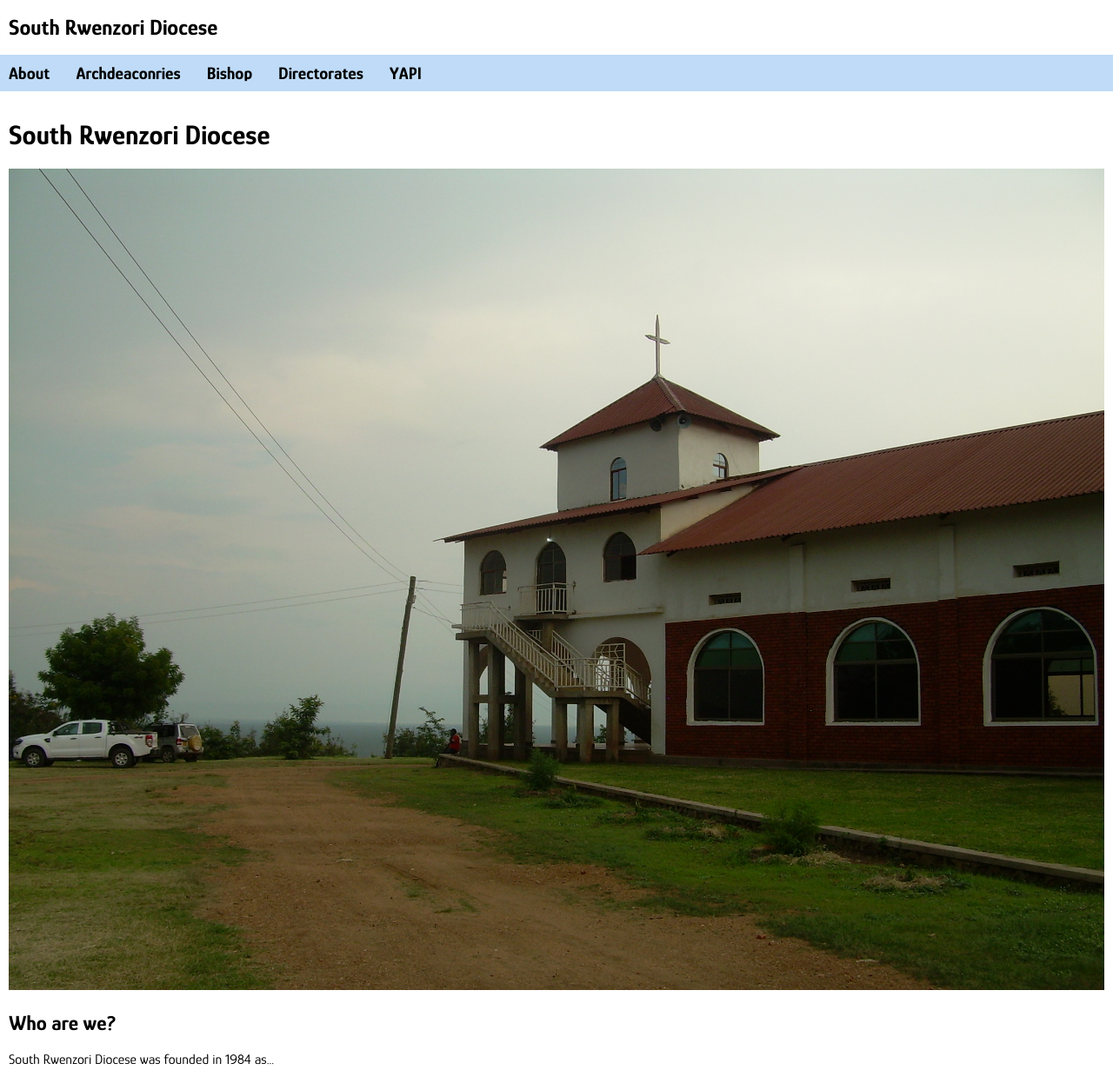
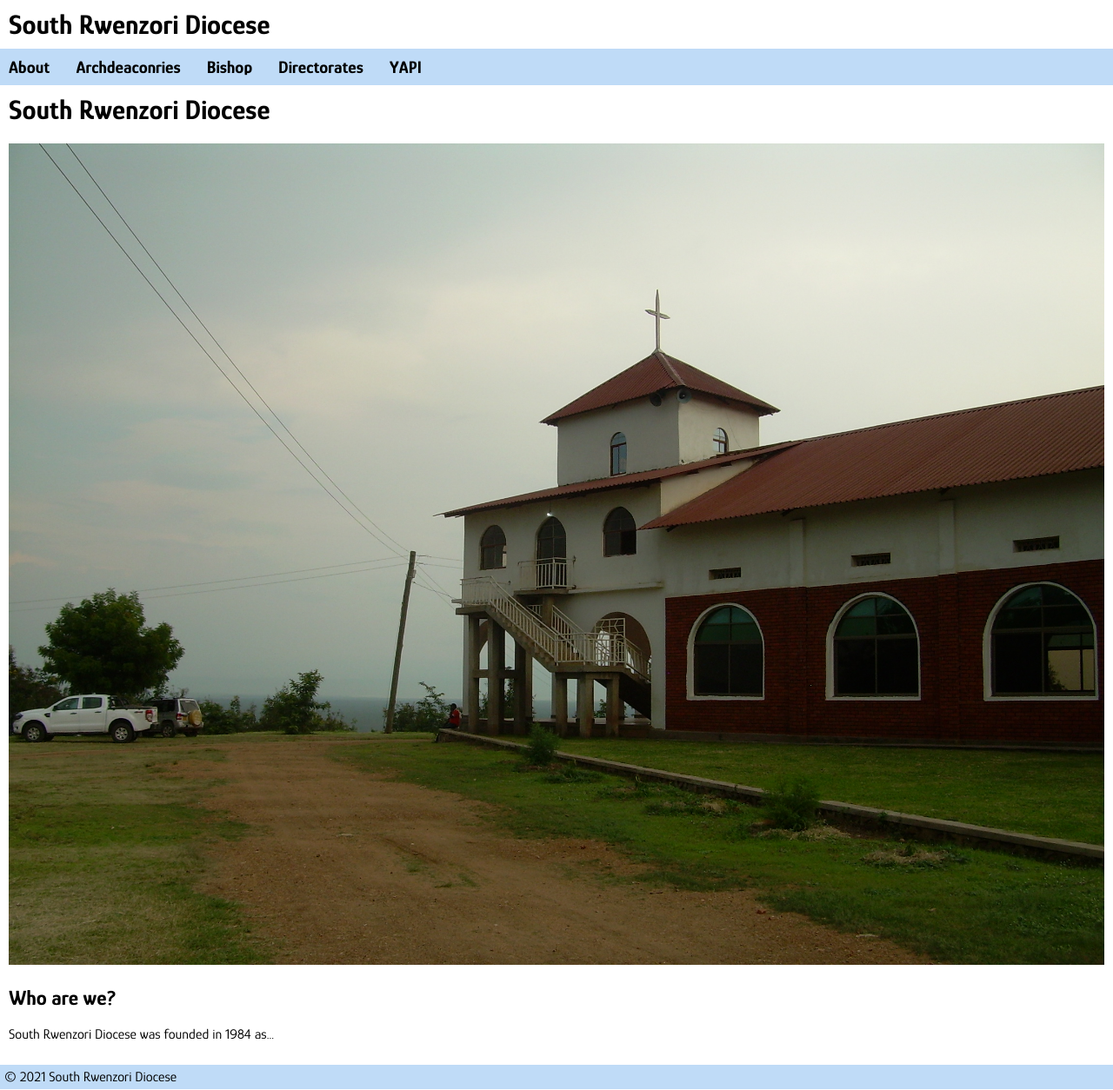
Before and after one commit to BenRStutzman/south-rwenzori-diocese-website, a PHP site: page / in a window 1280 px wide. Shown: the whole page at 87% size. Run offline with PHP 8.4, Linux system fonts and the light colour scheme.

Commit message:
add footer

```diff
--- a/about/index.php
+++ b/about/index.php
@@ -4,11 +4,11 @@
     <?php
         $page_name = "About";
         include "{$_SERVER['DOCUMENT_ROOT']}/shared/_title.php";
-        include "{$_SERVER['DOCUMENT_ROOT']}/shared/_imports.html";
+        include "{$_SERVER['DOCUMENT_ROOT']}/shared/_imports.php";
     ?>
 </head>
 <body>
-    <?php include "{$_SERVER['DOCUMENT_ROOT']}/shared/_header.html"; ?>
+    <?php include "{$_SERVER['DOCUMENT_ROOT']}/shared/_header.php"; ?>
     <main>
         <h1>Welcome to South Rwenzori Diocese!</h1>
         <section>
@@ -36,5 +36,6 @@
             </ul>
         </section>
     </main>
+    <?php include "{$_SERVER['DOCUMENT_ROOT']}/shared/_footer.php"; ?>
 </body>
 </html>
--- a/archdeaconries/index.php
+++ b/archdeaconries/index.php
@@ -4,11 +4,11 @@
     <?php
         $page_name = "Archdeaconries";
         include "{$_SERVER['DOCUMENT_ROOT']}/shared/_title.php";
-        include "{$_SERVER['DOCUMENT_ROOT']}/shared/_imports.html";
+        include "{$_SERVER['DOCUMENT_ROOT']}/shared/_imports.php";
     ?>
 </head>
 <body>
-    <?php include "{$_SERVER['DOCUMENT_ROOT']}/shared/_header.html"; ?>
+    <?php include "{$_SERVER['DOCUMENT_ROOT']}/shared/_header.php"; ?>
     <main>
         <h1>Archdeaconries</h1>
         <section>
@@ -67,5 +67,6 @@
             </ol>
         </section>
     </main>
+    <?php include "{$_SERVER['DOCUMENT_ROOT']}/shared/_footer.php"; ?>
 </body>
 </html>
--- a/bishop/index.php
+++ b/bishop/index.php
@@ -4,15 +4,16 @@
     <?php
         $page_name = "Bishop";
         include "{$_SERVER['DOCUMENT_ROOT']}/shared/_title.php";
-        include "{$_SERVER['DOCUMENT_ROOT']}/shared/_imports.html";
+        include "{$_SERVER['DOCUMENT_ROOT']}/shared/_imports.php";
     ?>
 </head>
 <body>
-    <?php include "{$_SERVER['DOCUMENT_ROOT']}/shared/_header.html"; ?>
+    <?php include "{$_SERVER['DOCUMENT_ROOT']}/shared/_header.php"; ?>
     <main>
         <h1>Meet our Bishop</h1>
         <section>
         </section>
     </main>
+    <?php include "{$_SERVER['DOCUMENT_ROOT']}/shared/_footer.php"; ?>
 </body>
 </html>
--- a/css/site.css
+++ b/css/site.css
@@ -16,6 +16,34 @@ html {
 
 body {
     margin: 0;
+    min-height: 100vh;
+    position: relative;
+    padding-bottom: 28px;
+}
+
+footer {
+    padding: 5px;
+    width: 100%;
+    position: absolute;
+    bottom: 0;
+}
+
+footer, nav {
+    background-color: #BFDBF7;
+}
+
+header h1 {
+    margin: 0 10px 10px;
+    padding-top: 10px;
+}
+
+header a {
+    text-decoration: none;
+    color: black;
+}
+
+nav a {
+    padding: 10px;
 }
 
 .main-img {
@@ -26,23 +54,16 @@ main {
     padding: 10px;
 }
 
+main h1 {
+    margin-top: 0;
+}
+
 nav {
-    background-color: #BFDBF7;
     display: flex;
     gap: 10px;
-}
-
-header a {
-    text-decoration: none;
-    color: black;
-    padding: 10px;
 }
 
 nav a {
     font-weight: bold;
     font-size: 1.25em;
 }
-
-header h1 {
-    font-size: 1.6em;
-}
--- a/directorates/index.php
+++ b/directorates/index.php
@@ -4,15 +4,16 @@
     <?php
         $page_name = "Directorates";
         include "{$_SERVER['DOCUMENT_ROOT']}/shared/_title.php";
-        include "{$_SERVER['DOCUMENT_ROOT']}/shared/_imports.html";
+        include "{$_SERVER['DOCUMENT_ROOT']}/shared/_imports.php";
     ?>
 </head>
 <body>
-    <?php include "{$_SERVER['DOCUMENT_ROOT']}/shared/_header.html"; ?>
+    <?php include "{$_SERVER['DOCUMENT_ROOT']}/shared/_header.php"; ?>
     <main>
         <h1>Directorates</h1>
         <section>
         </section>
     </main>
+    <?php include "{$_SERVER['DOCUMENT_ROOT']}/shared/_footer.php"; ?>
 </body>
 </html>
--- a/index.php
+++ b/index.php
@@ -4,11 +4,11 @@
     <?php
         $page_name = "Home";
         include "{$_SERVER['DOCUMENT_ROOT']}/shared/_title.php";
-        include "{$_SERVER['DOCUMENT_ROOT']}/shared/_imports.html";
+        include "{$_SERVER['DOCUMENT_ROOT']}/shared/_imports.php";
     ?>
 </head>
 <body>
-    <?php include "{$_SERVER['DOCUMENT_ROOT']}/shared/_header.html"; ?>
+    <?php include "{$_SERVER['DOCUMENT_ROOT']}/shared/_header.php"; ?>
     <main>
         <h1>South Rwenzori Diocese</h1>
         <img class="main-img" src="img/StPaulsCathedral.JPG" alt="St. Paul's Cathedral" />
@@ -17,7 +17,6 @@
             <p>South Rwenzori Diocese was founded in 1984 as...</p>
         </section>
     </main>
-    <footer>
-    </footer>
+    <?php include "{$_SERVER['DOCUMENT_ROOT']}/shared/_footer.php"; ?>
 </body>
 </html>
--- /dev/null
+++ b/shared/_footer.php
@@ -0,0 +1,3 @@
+<footer>
+    &copy; <?php echo date("Y"); ?> South Rwenzori Diocese
+</footer>
--- a/shared/_title.php
+++ b/shared/_title.php
@@ -1,5 +1,6 @@
-<?php
-    $site_name = "South Rwenzori Diocese";
-    $title = is_null($page_name) ? $site_name : "$site_name - $page_name";
-    echo "<title>$title</title>";
-?>
+<title>
+    <?php
+        $site_name = "South Rwenzori Diocese";
+        echo is_null($page_name) ? $site_name : "$site_name - $page_name";
+    ?>
+</title>
--- a/yapi/index.php
+++ b/yapi/index.php
@@ -4,11 +4,11 @@
     <?php
         $page_name = "YAPI";
         include "{$_SERVER['DOCUMENT_ROOT']}/shared/_title.php";
-        include "{$_SERVER['DOCUMENT_ROOT']}/shared/_imports.html";
+        include "{$_SERVER['DOCUMENT_ROOT']}/shared/_imports.php";
     ?>
 </head>
 <body>
-    <?php include "{$_SERVER['DOCUMENT_ROOT']}/shared/_header.html"; ?>
+    <?php include "{$_SERVER['DOCUMENT_ROOT']}/shared/_header.php"; ?>
     <main>
         <h1>Young and Powerful Initiative</h1>
         <section>
@@ -16,5 +16,6 @@
             <p>YAPI was founded in 1984 as...</p>
         </section>
     </main>
+    <?php include "{$_SERVER['DOCUMENT_ROOT']}/shared/_footer.php"; ?>
 </body>
 </html>
```
Also changed, not shown: shared/_header.php (renamed from shared/_header.html), shared/_imports.php (renamed from shared/_imports.html), 1 other file.
